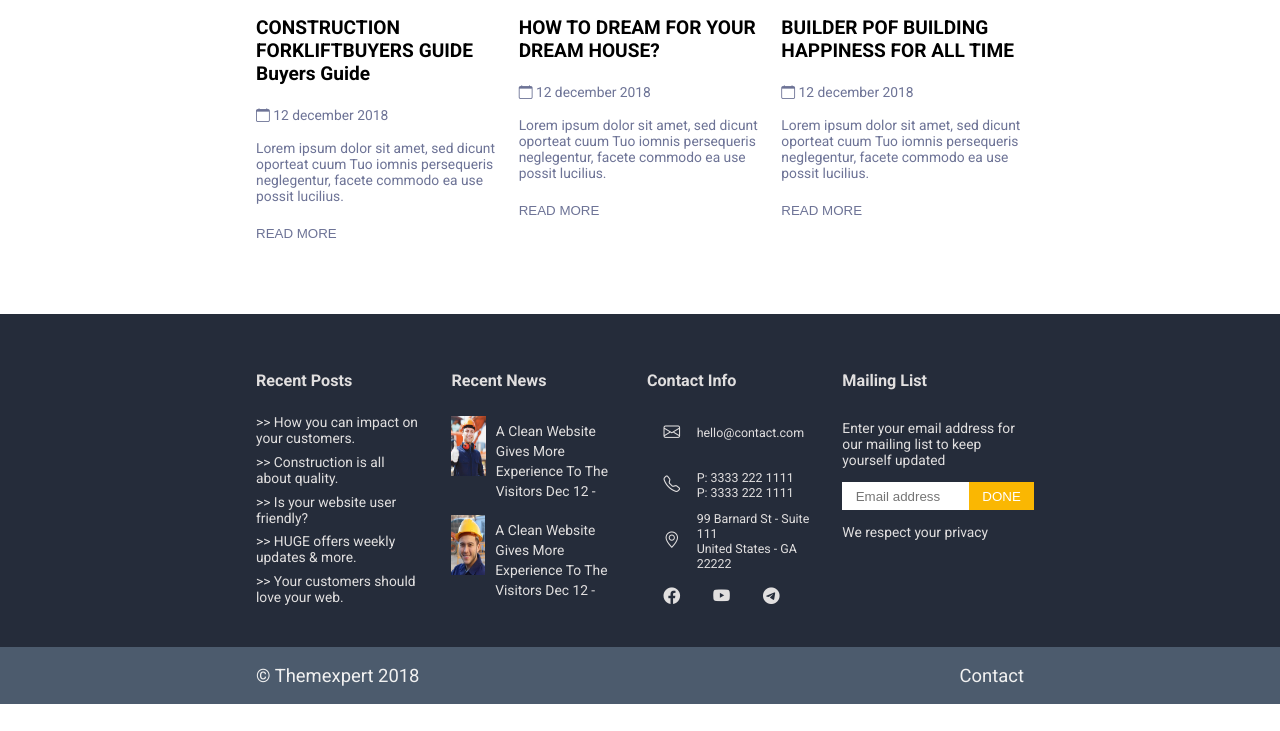
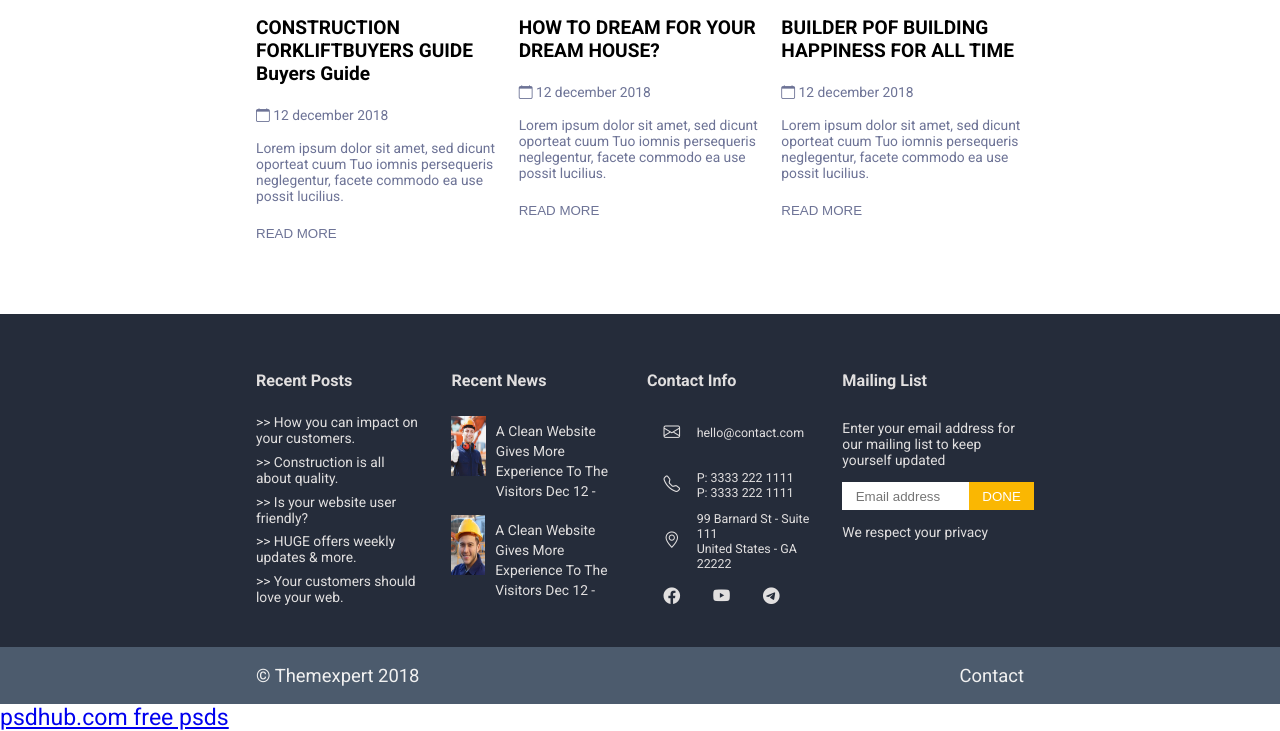
Before and after one commit to MirzayevOrzu/mockup3_buildx, a plain HTML site: page index.html in a window 1280 px wide. Shown: the part 4787-5518 px from the top of the page. Before the commit the page ends 5491 px from the top, so only its background shows below. Drawn offline with nearby package versions, Linux system fonts and the light colour scheme.

Commit message:
added attribute

```diff
--- a/index.html
+++ b/index.html
@@ -483,6 +483,8 @@
                 <p>Contact</p>
             </div>
         </div>
+                <a href="https://psdhub.com/downloads/buildx-mutil-concept-construction-psd-template/"
+        class="attribute">psdhub.com free psds</a>
     </div>
     <script src="./app.js"></script>
 </body>
```
